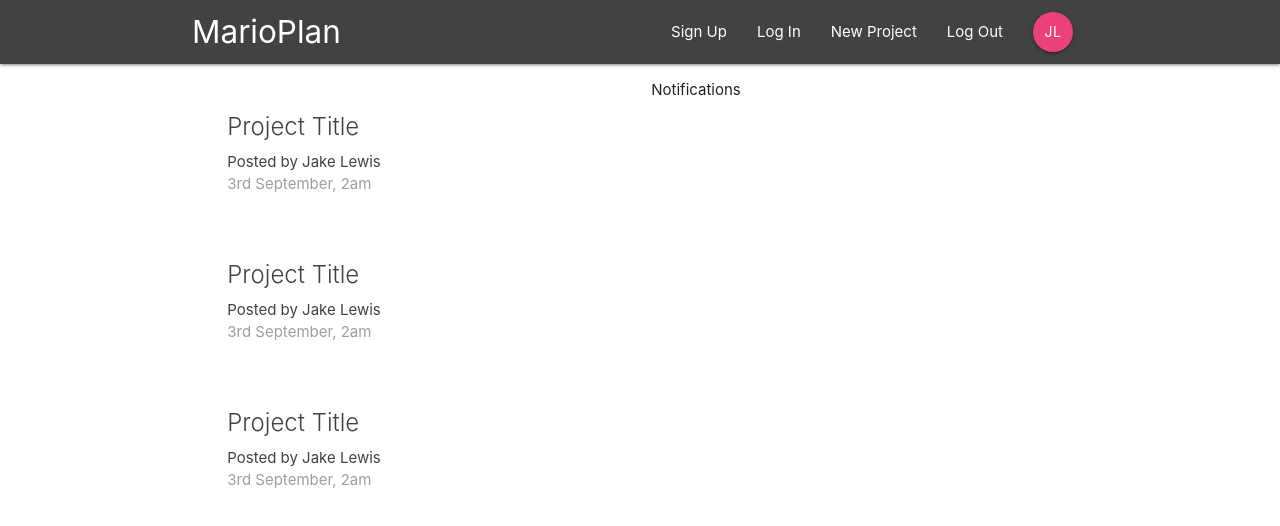
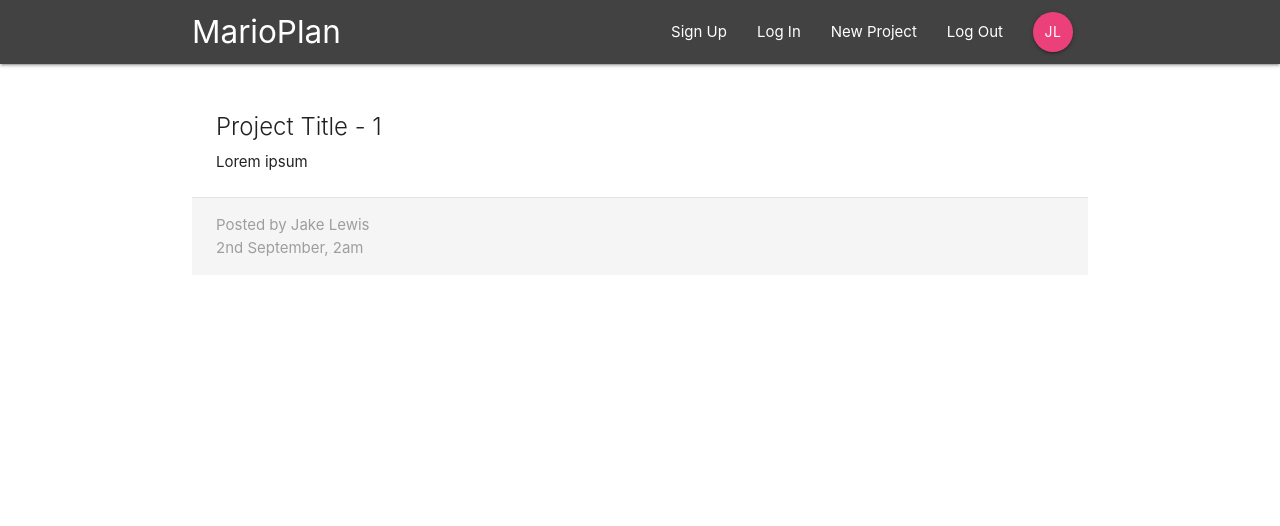
Before and after one commit to jake-lewis/mario-plan, a React (Create React App) app: page /project/1 in a window 1280 px wide. Shown: the top 526 px of the page. Built offline with nearby package versions, Linux system fonts and the light colour scheme.

Commit message:
WIP: Project components

```diff
--- a/src/App.tsx
+++ b/src/App.tsx
@@ -2,6 +2,7 @@
 import { BrowserRouter, Route, Switch } from 'react-router-dom';
 import Dashboard from './components/dashboard/Dashboard';
 import Navbar from './components/layout/Navbar';
+import { ProjectDetails } from './components/projects/ProjectDetails';
 
 function App() {
   return (
@@ -9,7 +10,8 @@
       <div className="App">
         <Navbar />
         <Switch>
-          <Route path='/' component={Dashboard} />
+          <Route exact path='/' component={Dashboard} />
+          <Route path='/project/:id' component={ProjectDetails} />
         </Switch>
       </div>
     </BrowserRouter>
--- /dev/null
+++ b/src/components/projects/ProjectDetails.tsx
@@ -0,0 +1,27 @@
+import { RouteComponentProps } from "react-router-dom";
+
+interface Props extends RouteComponentProps<{ id?: string }> {
+
+}
+
+const ProjectDetails = ({match}: Props) => {
+
+    const id = match.params.id;
+
+    return (
+        <div className="container section project-details">
+            <div className="card z-depth-0">
+                <div className="card-content">
+                    <span className="card-title">Project Title - {id}</span>
+                    <p>Lorem ipsum</p>
+                </div>
+                <div className="card-action grey lighten-4 grey-text">
+                    <div>Posted by Jake Lewis</div>
+                    <div>2nd September, 2am</div>
+                </div>
+            </div>
+        </div>
+    )
+}
+
+export { ProjectDetails };
--- a/src/components/projects/ProjectList.tsx
+++ b/src/components/projects/ProjectList.tsx
@@ -1,29 +1,11 @@
+import { ProjectSummary } from "./ProjectSummary"
+
 const ProjectList = () => {
     return (
         <div className="project-list section">
-            <div className="card z-depth-0 project-summary">
-                <div className="card-content grey-text text-darken-3">
-                    <span className="card-title">Project Title</span>
-                    <p>Posted by Jake Lewis</p>
-                    <p className="grey-text">3rd September, 2am</p>
-                </div>
-            </div>
-
-            <div className="card z-depth-0 project-summary">
-                <div className="card-content grey-text text-darken-3">
-                    <span className="card-title">Project Title</span>
-                    <p>Posted by Jake Lewis</p>
-                    <p className="grey-text">3rd September, 2am</p>
-                </div>
-            </div>
-
-            <div className="card z-depth-0 project-summary">
-                <div className="card-content grey-text text-darken-3">
-                    <span className="card-title">Project Title</span>
-                    <p>Posted by Jake Lewis</p>
-                    <p className="grey-text">3rd September, 2am</p>
-                </div>
-            </div>
+            <ProjectSummary/>
+            <ProjectSummary/>
+            <ProjectSummary/>
         </div>
     )
 }
--- /dev/null
+++ b/src/components/projects/ProjectSummary.tsx
@@ -0,0 +1,13 @@
+const ProjectSummary = () => {
+    return (
+        <div className="card z-depth-0 project-summary">
+            <div className="card-content grey-text text-darken-3">
+                <span className="card-title">Project Title</span>
+                <p>Posted by Jake Lewis</p>
+                <p className="grey-text">3rd September, 2am</p>
+            </div>
+        </div>
+    )
+}
+
+export { ProjectSummary };
--- a/tsconfig.json
+++ b/tsconfig.json
@@ -11,6 +11,7 @@
     "esModuleInterop": true,
     "allowSyntheticDefaultImports": true,
     "strict": true,
+    "noImplicitAny": true,
     "forceConsistentCasingInFileNames": true,
     "noFallthroughCasesInSwitch": true,
     "module": "esnext",
```
